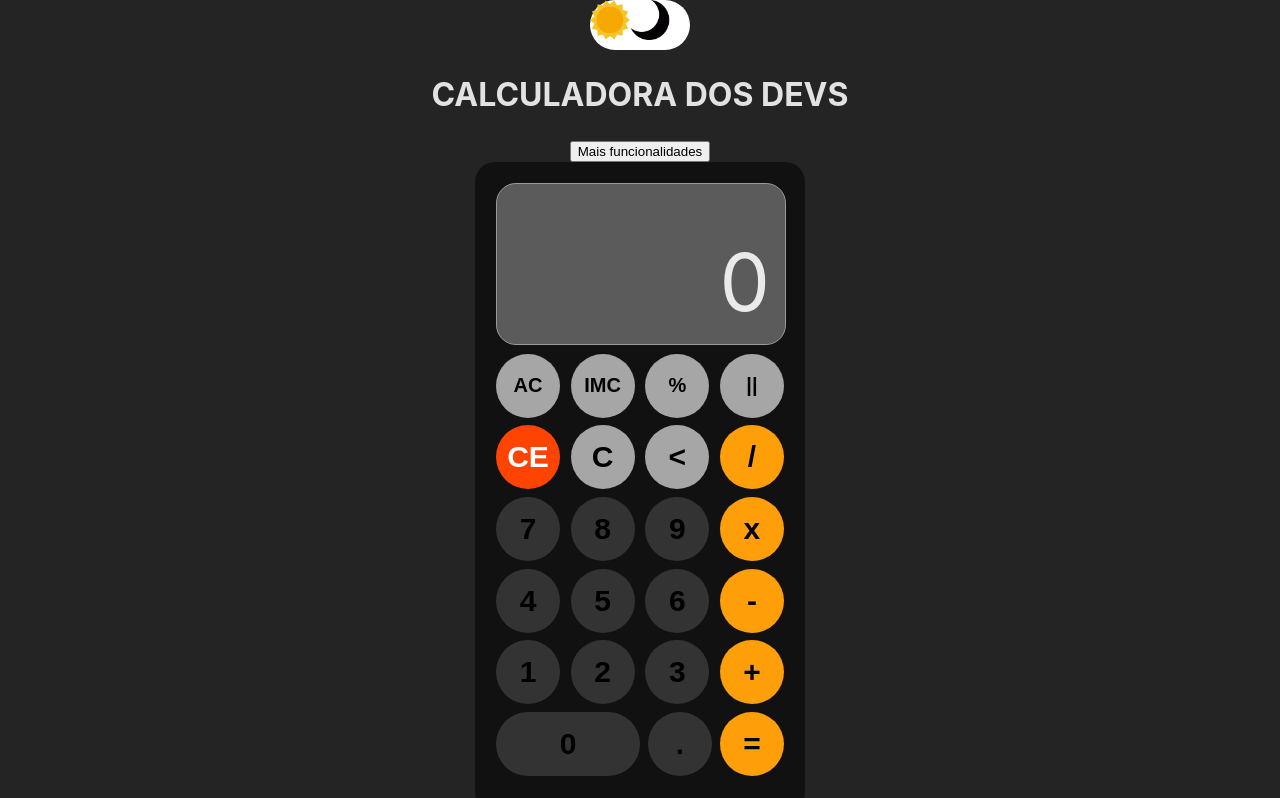
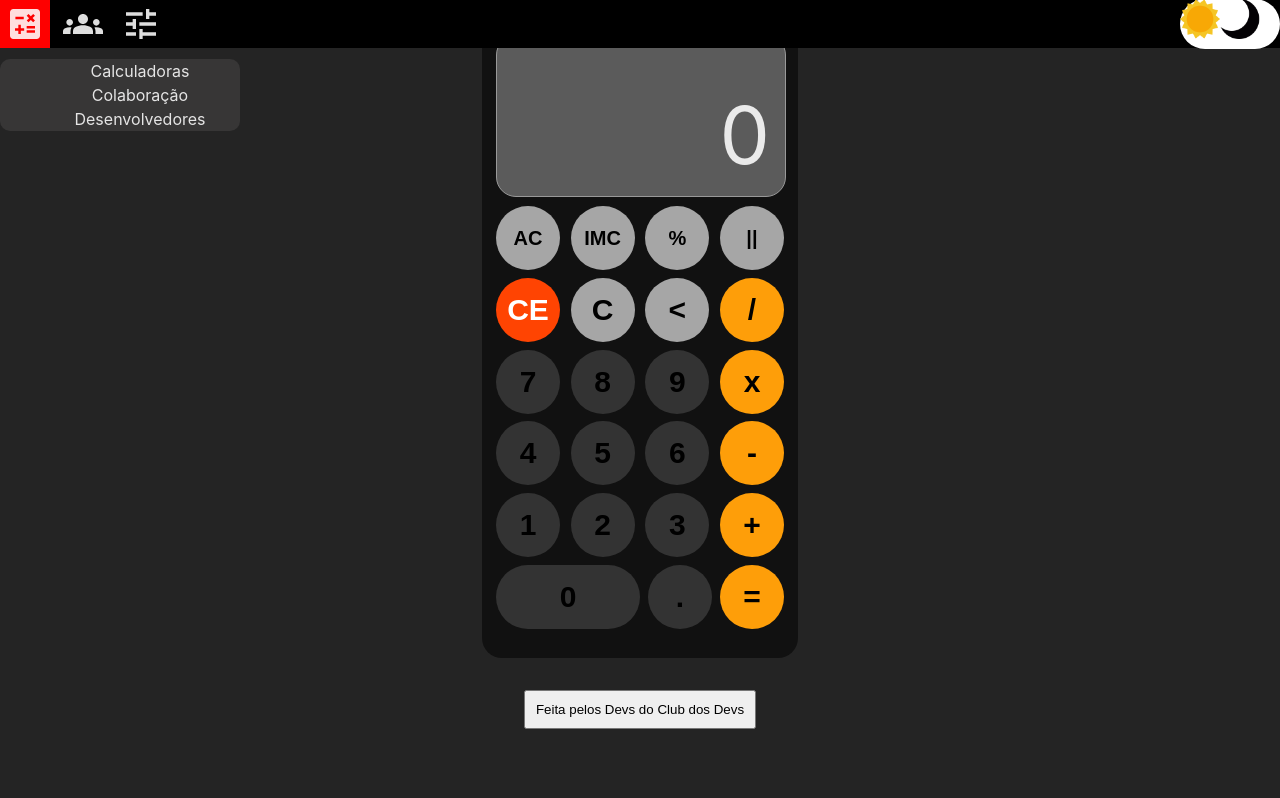
Before and after one commit to plfmoura/calculadora-dos-devs, a React (Vite) app: page / in a window 1280 px wide. Shown: the top 798 px of the page. Built offline with nearby package versions, Linux system fonts and the light colour scheme.

Commit message:
feat: create navbar/dropdown components/styles
Co-authored-by: plfmoura <plfmoura96@gmail.com>

```diff
--- a/package.json
+++ b/package.json
@@ -10,6 +10,11 @@
     "preview": "vite preview"
   },
   "dependencies": {
+    "@emotion/react": "^11.11.1",
+    "@emotion/styled": "^11.11.0",
+    "@mui/icons-material": "^5.14.7",
+    "@mui/material": "^5.14.7",
+    "material-icons": "^1.13.10",
     "react": "^18.2.0",
     "react-dom": "^18.2.0"
   },
--- a/src/App.jsx
+++ b/src/App.jsx
@@ -1,5 +1,5 @@
-import { useState } from 'react';
-import './App.css';
+import { useState } from "react";
+import "./App.css";
 import {
   buttonRow1,
   buttonRow2,
@@ -8,24 +8,25 @@ import {
   buttonRow5,
   buttonRow6,
   devProfiles,
-} from './Data.json';
-import CustomButton from './components/CustomButton';
-import { checkIMC } from './utils/checkIMC';
-import DarkMode from './components/DarkMode';
+} from "./Data.json";
+import CustomButton from "./components/CustomButton";
+import { checkIMC } from "./utils/checkIMC";
+import DarkMode from "./components/DarkMode";
+import Navbar from "./components/Navbar";
 
 export default function App() {
   const [firstTerm, setFirsTerm] = useState(null);
   const [operator, setOperator] = useState(null);
-  const [count, setCount] = useState('0');
+  const [count, setCount] = useState("0");
   const [temp, setTemp] = useState([]);
   const [imc, setImc] = useState(false);
   const [percentage, setPercentage] = useState(false);
-  const [imcFeedback, setImcFeedback] = useState('-');
+  const [imcFeedback, setImcFeedback] = useState("-");
   const [initial, setInitial] = useState(true);
 
   const handleClick = (value) => {
     setTemp([temp + value]);
-    if (count === '0') {
+    if (count === "0") {
       setCount(value);
     } else {
       setCount(count + value);
@@ -65,17 +66,17 @@ export default function App() {
     } else {
       if (firstTerm !== null && operator !== null && count !== null) {
         switch (operator) {
-          case '+':
+          case "+":
             result = Number(firstTerm) + Number(count);
             setTemp([`${temp}=${result}`]);
             setCount(result);
             break;
-          case '-':
+          case "-":
             result = Number(firstTerm) - Number(count);
             setTemp([`${temp}=${result}`]);
             setCount(result);
             break;
-          case 'x':
+          case "x":
             result = Number(firstTerm) * Number(count);
             setTemp([`${temp}=${result}`]);
             setCount(result.toFixed());
@@ -94,25 +95,25 @@ export default function App() {
     setTemp([temp + operator]);
     if (firstTerm !== null) {
       setOperator(operator);
-      setCount('0');
+      setCount("0");
     }
-    if (operator === 'IMC') {
+    if (operator === "IMC") {
       setImc(true);
     }
-    if (operator === '%') {
+    if (operator === "%") {
       setPercentage(true);
     }
   };
 
   const handleCleanDisplay = () => {
     setInitial(true);
-    setCount('0');
+    setCount("0");
     setTemp([]);
     setFirsTerm(null);
     setOperator(null);
     setImc(false);
     setPercentage(false);
-    setImcFeedback('-');
+    setImcFeedback("-");
   };
 
   const [active, setActive] = useState(false);
@@ -120,31 +121,34 @@ export default function App() {
   const [options, setOptions] = useState(true);
 
   return (
-    <main className='App'>
-        <DarkMode />
-      <header>
-        <h1>CALCULADORA DOS DEVS</h1>
-      </header>
+    <main className="App">
+      <Navbar />
       <button onClick={() => setOptions(!options)}>Mais funcionalidades</button>
       <article
-        style={{ height: options ? '38rem' : '33rem' }}
-        className='app-container'>
-        <section className='calculator-display'>
+        style={{ height: options ? "38rem" : "33rem" }}
+        className="app-container"
+      >
+        <section className="calculator-display">
           <span
             style={{ opacity: temp.length == 0 ? 0 : 1 }}
-            className='calculator-temporary'>
-            {temp.length == 0 ? '-' : temp}
+            className="calculator-temporary"
+          >
+            {temp.length == 0 ? "-" : temp}
           </span>
           <span
-            style={{ opacity: imcFeedback === '-' ? 0 : 1 }}
-            className='calculator-imc-feedback'>
+            style={{ opacity: imcFeedback === "-" ? 0 : 1 }}
+            className="calculator-imc-feedback"
+          >
             {imcFeedback.toUpperCase()}
           </span>
-          <span className='calculator-result'>{count}</span>
+          <span className="calculator-result">{count}</span>
         </section>
-        <section className='calculator-pad'>
-
-          <div className={options ? 'options-align active-options' : 'options-align'}>
+        <section className="calculator-pad">
+          <div
+            className={
+              options ? "options-align active-options" : "options-align"
+            }
+          >
             {buttonRow1.map((button) => (
               <CustomButton
                 key={button.value}
@@ -152,7 +156,7 @@ export default function App() {
                 variant={button.variant}
                 value={button.value}
                 onPress={
-                  button.value === 'AC'
+                  button.value === "AC"
                     ? () => handleCleanDisplay()
                     : () => handleOperation(button.value)
                 }
@@ -160,15 +164,23 @@ export default function App() {
             ))}
           </div>
 
-          <div className='button-align'>
+          <div className="button-align">
             {buttonRow2.map((button) => (
               <CustomButton
                 key={button.value}
-                sx={button.value === 'CE' || button.value === 'C' ? styles.erase_btn : null}
-                variant={button.value === 'CE' && alert ? 'erase-btn-active' : button.variant}
+                sx={
+                  button.value === "CE" || button.value === "C"
+                    ? styles.erase_btn
+                    : null
+                }
+                variant={
+                  button.value === "CE" && alert
+                    ? "erase-btn-active"
+                    : button.variant
+                }
                 value={button.value}
                 onPress={
-                  button.value === 'CE'
+                  button.value === "CE"
                     ? () => handleCleanDisplay()
                     : () => handleOperation(button.value)
                 }
@@ -176,14 +188,14 @@ export default function App() {
             ))}
           </div>
 
-          <div className='button-align'>
+          <div className="button-align">
             {buttonRow3.map((button) => (
               <CustomButton
                 key={button.value}
                 variant={button.variant}
                 value={button.value}
                 onPress={
-                  button.value === 'x'
+                  button.value === "x"
                     ? () => handleOperation(button.value)
                     : () => handleClick(button.value)
                 }
@@ -191,14 +203,14 @@ export default function App() {
             ))}
           </div>
 
-          <div className='button-align'>
+          <div className="button-align">
             {buttonRow4.map((button) => (
               <CustomButton
                 key={button.value}
                 variant={button.variant}
                 value={button.value}
                 onPress={
-                  button.value === '-'
+                  button.value === "-"
                     ? () => handleOperation(button.value)
                     : () => handleClick(button.value)
                 }
@@ -206,14 +218,14 @@ export default function App() {
             ))}
           </div>
 
-          <div className='button-align'>
+          <div className="button-align">
             {buttonRow5.map((button) => (
               <CustomButton
                 key={button.value}
                 variant={button.variant}
                 value={button.value}
                 onPress={
-                  button.value === '+'
+                  button.value === "+"
                     ? () => handleOperation(button.value)
                     : () => handleClick(button.value)
                 }
@@ -221,15 +233,17 @@ export default function App() {
             ))}
           </div>
 
-          <div className='button-align'>
+          <div className="button-align">
             {buttonRow6.map((button) => (
               <CustomButton
-                useId={button.value === '0' && true}
+                useId={button.value === "0" && true}
                 key={button.value}
                 variant={button.variant}
                 value={button.value}
                 onPress={
-                  button.value === '=' ? () => onRequestValue() : () => handleClick(button.value)
+                  button.value === "="
+                    ? () => onRequestValue()
+                    : () => handleClick(button.value)
                 }
               />
             ))}
@@ -237,23 +251,22 @@ export default function App() {
         </section>
       </article>
 
-      <footer className='footer-align'>
-        <button
-          className='footer-btn'
-          onClick={() => setActive(!active)}>
+      <footer className="footer-align">
+        <button className="footer-btn" onClick={() => setActive(!active)}>
           Feita pelos Devs do Club dos Devs
         </button>
-        <div className={active ? 'name-container active' : 'name-container'}>
+        <div className={active ? "name-container active" : "name-container"}>
           {devProfiles.map((profile) => (
             <a
               key={profile.github}
               href={`https://github.com/${profile.github}`}
-              target='blank'>
+              target="blank"
+            >
               {profile.name}
             </a>
           ))}
         </div>
-        <p>{new Date().toLocaleDateString('pt-BR')}</p>
+        <p>{new Date().toLocaleDateString("pt-BR")}</p>
       </footer>
     </main>
   );
--- /dev/null
+++ b/src/components/Navbar/DropDown/index.jsx
@@ -0,0 +1,30 @@
+import React, { useState } from "react";
+import "./styles.css";
+
+export default function DropDown({ icon, data }) {
+  const [active, setActive] = useState(false);
+
+  const styles = {
+    dropdown_icon: {
+      backgroundColor: active ? "#fe0000" : "transparent"
+    },
+  };
+
+  return (
+    <div className="dropdown-align">
+      <div style={styles.dropdown_icon} className="icon-container"
+        onMouseOut={() => setActive(false)}
+        onMouseEnter={() => setActive(true)}
+      >
+        {icon}
+      </div>
+      {active && (
+        <ul onMouseOut={() => setActive(false)} onMouseEnter={() => setActive(true)} className="dropdown-container">
+          <li className="drop-item">Calculadoras</li>
+          <li className="drop-item">Colaboração</li>
+          <li className="drop-item">Desenvolvedores</li>
+        </ul>
+      )}
+    </div>
+  );
+}
--- /dev/null
+++ b/src/components/Navbar/DropDown/styles.css
@@ -0,0 +1,35 @@
+.dropdown-align {
+  position: relative;
+}
+
+.dropdown-container {
+  background: #373636;
+  list-style: none;
+  width: 200px;
+  display: flex;
+  flex-direction: column;
+  border-radius: 10px;
+  margin: 3.7rem 0rem 0 0;
+  position: absolute;
+  z-index: 2;
+  top: 0;
+}
+
+.drop-item {
+  cursor: pointer;
+  text-align: center;
+}
+
+.drop-item:hover {
+  background: #161616;
+}
+
+.icon-container {
+  cursor: pointer;
+  font-size: 40px;
+  display: flex;
+  align-items: center;
+  justify-content: center;
+  width: 50px;
+  height: 6vh;
+}
--- /dev/null
+++ b/src/components/Navbar/index.jsx
@@ -0,0 +1,24 @@
+import React from "react";
+import "./styles.css";
+import DarkMode from "../DarkMode";
+import DropDown from "./DropDown";
+import { Groups, Calculate, Tune } from "@mui/icons-material";
+
+export default function Navbar() {
+  return (
+    <nav className="navigation-container">
+      <div className="nav-dropdown-align">
+        <DropDown
+          icon={<Calculate sx={{ fontSize: 40, pointerEvents: "none" }} />}
+        />
+        <DropDown
+          icon={<Groups sx={{ fontSize: 40, pointerEvents: "none" }} />}
+        />
+        <DropDown
+          icon={<Tune sx={{ fontSize: 40, pointerEvents: "none" }} />}
+        />
+      </div>
+      <DarkMode />
+    </nav>
+  );
+}
--- /dev/null
+++ b/src/components/Navbar/styles.css
@@ -0,0 +1,25 @@
+.navigation-container {
+    background: #000;
+    position: fixed;
+    width: 100vw;
+    height: 6vh;
+    top: 0;
+    display: flex;
+    align-items: center;
+    justify-content: space-between;
+}
+
+.navigation-content {
+    display: flex;
+    gap: 10px;
+    list-style: none;
+}
+
+.navigation-content .nav-item {
+
+}
+
+.nav-dropdown-align {
+    display: flex;
+    gap: .5rem;
+}
```
Also changed, not shown: src/components/DarkMode/index.jsx (line endings or trailing spaces), 1 other file (tests, documents, lock files or other folders).
